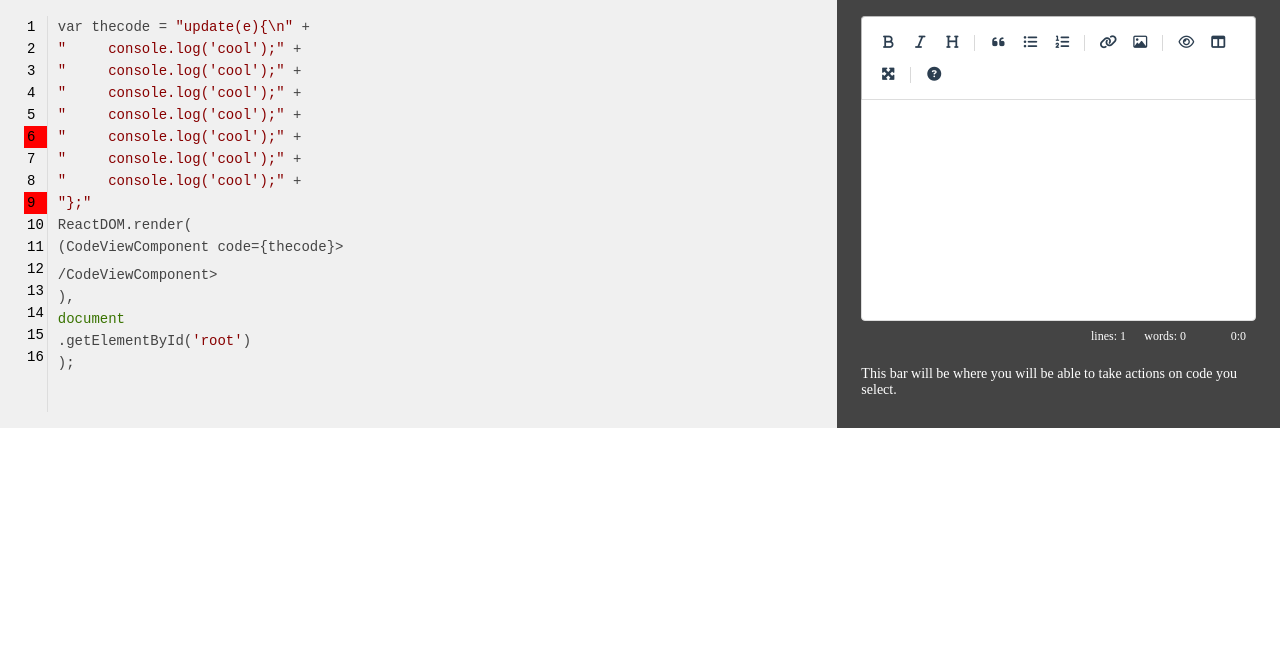
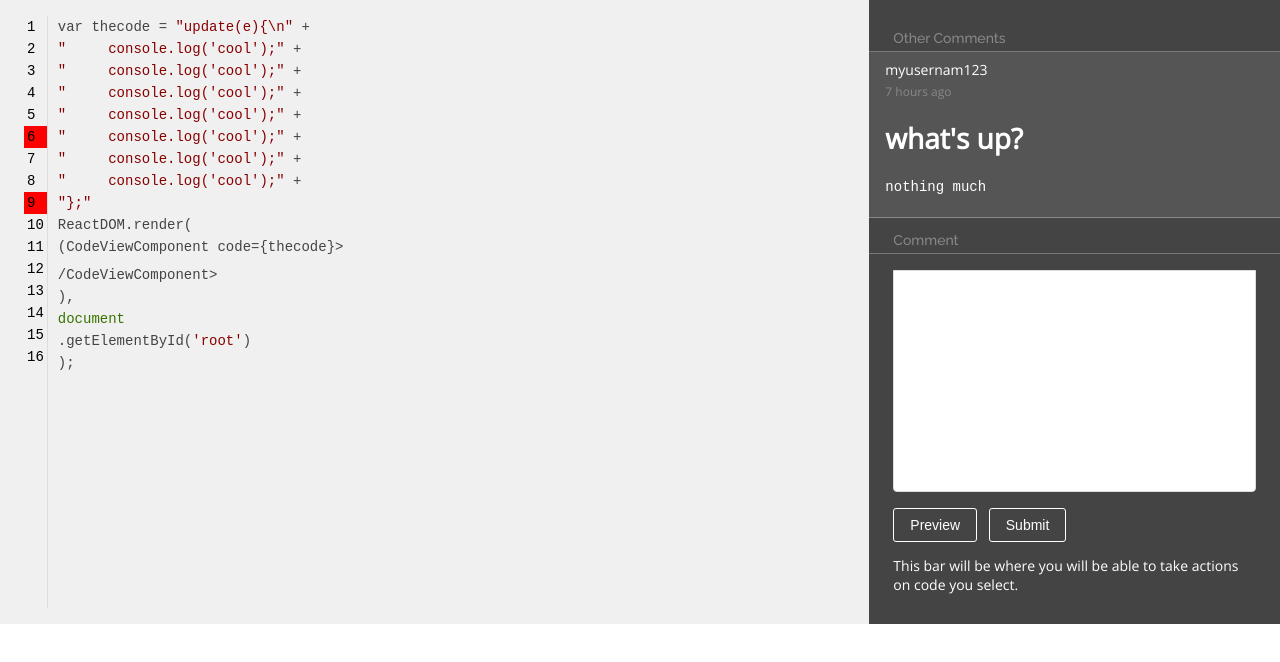
Before and after one commit to calebdre/code-review-site, a plain HTML site: page index.html in a window 1280 px wide. Drawn offline with nearby package versions, Linux system fonts and the light colour scheme; no server answers.

Commit message:
added a bunch o' stuff

```diff
--- a/App.js
+++ b/App.js
@@ -67,10 +67,14 @@ function onLineClick(e) {
 
     $target.toggleClass("active");
     if ($target.hasClass("active")) {
-        calculateEditorPosition(lastEditorPosition);
-    } else if (!$target.hasClass("active") && $target.index() === lastEditorPosition) {
-        detachEditor(lastEditorPosition);
-        calculateEditorPosition($target.index());
+        lineNumberCounter.increment();
+        // calculateEditorPosition(lastEditorPosition);
+    } else if (!$target.hasClass("active")) {
+        lineNumberCounter.decrement();
+        // if ($target.index() === lastEditorPosition) {
+        //     detachEditor(lastEditorPosition);
+        //     calculateEditorPosition($target.index());
+        // }
     }
 }
 
@@ -112,9 +116,17 @@ function attachListeners() {
         window.isMouseDown = true;
     });
 
+    previewButton.applyListener();
+
     $("#code > div").mouseenter((e) => {
         if (window.isMouseDown === true) {
-            $(e.currentTarget).toggleClass("active");
+            const $el = $(e.currentTarget);
+            $el.toggleClass("active");
+            if ($el.hasClass("active")) {
+                lineNumberCounter.increment();
+            } else {
+                lineNumberCounter.decrement();
+            }
         }
     });
 }
@@ -132,13 +144,64 @@ function applyReview(item) {
     }));
 }
 
+class LineNumberCounter {
+    constructor() {
+        this._count = 0;
+        this._$counterEl = $(".lines-selected");
+    }
+
+    increment() {
+        this._count++;
+        this._refreshText();
+    }
+
+    decrement() {
+        this._count--;
+        this._refreshText();
+    }
+
+    _refreshText() {
+        this._$counterEl.text(this._count + " lines selected.");
+    }
+}
+
+class PreviewButtonState {
+    constructor() {
+        this._isPreviewActive = false;
+        this._el = $(".comment .buttons .preview");
+    }
+
+    togglePreview() {
+        this._isPreviewActive = !this._isPreviewActive;
+        commentEditor.togglePreview();
+
+        if (this._isPreviewActive) {
+            this._el.text("Edit");
+        } else {
+            this._el.text("Preview");
+        }
+    }
+
+    applyListener() {
+        this._el.click(this.togglePreview.bind(this));
+    }
+}
+
+
+
+let commentEditor = new SimpleMDE({
+    element: $("#commentbox").get(0),
+    toolbar: false,
+    status: false
+});
+const previewButton = new PreviewButtonState();
+const lineNumberCounter = new LineNumberCounter();
+
 $('document').ready(() => {
     generateLineNumbers();
     transformCodeHtml();
     attachListeners();
-    let e = new SimpleMDE({
-        element: $("#commentbox").get(0)
-    });
+
     const reviews = fetchReviews();
     reviews.then((r) => {
         r['reviews'].forEach((item) => {
--- a/index.html
+++ b/index.html
@@ -3,6 +3,7 @@
     <head>
         <meta charset="UTF-8">
         <title>Code Review Site</title>
+        <link href="https://fonts.googleapis.com/css?family=Open+Sans:300,400|Raleway:500" rel="stylesheet">
         <link rel="stylesheet" href="default.min.css">
         <link rel="stylesheet" href="simplemde.min.css">
         <link rel="stylesheet" href="style.css">
@@ -30,10 +31,32 @@ document
 .getElementById('root')
 );</code></pre>
             </div>
+            <!-- inspiration: https://dribbble.com/shots/2739532-Code-Review/attachments/556005-->
             <div class="action-bar">
+                <p class="section-title">other comments</p>
+                <hr class="section-separator" />
+                <div class="other-comments">
+                    <div class="user-comment">
+                        <p class="username">myusernam123</p>
+                        <p class="time-since color-muted">7 hours ago</p>
+                        <div class="comment-wrapper">
+                            <h1 id="whatsup">what's up?</h1>
+                            <p><code>nothing much</code></p>
+                        </div>
+                    </div>
+                    <hr class="comment-separator" />
+                </div>
+
+                <p class="section-title">comment</p>
+                <hr class="section-separator" />
                 <div class="comment">
                     <div>
+                        <p class="lines-selected"></p>
                         <textarea id="commentbox" cols="30" rows="10"></textarea>
+                    </div>
+                    <div class="buttons">
+                        <button class="button preview">Preview</button>
+                        <button class="button submit">Submit</button>
                     </div>
                 </div>
                 <p class="instructions">This bar will be where you will be able to take actions on code you select.</p>
--- a/style.css
+++ b/style.css
@@ -7,6 +7,7 @@ body, html{
 }
 body {
     font-size:14px;
+    font-family: 'Open Sans', sans-serif;
 }
 
 pre code, pre {
@@ -15,6 +16,39 @@ pre code, pre {
 
 pre, code{
     margin:0;
+}
+
+.button {
+    background-color: transparent; /* Green */
+    border: 1px solid #fff;
+    color: white;
+    padding: 8px 16px;
+    text-align: center;
+    text-decoration: none;
+    font-size: 14px;
+    cursor: pointer;
+    transition: .3s all ease-in-out;
+    border-radius:3px;
+    outline:none;
+}
+
+.button:hover {
+    background-color: #fefefe;
+    color:#222;
+}
+
+.user-comment .time-since {
+    margin:0;
+    font-size:12px;
+}
+
+.user-comment .username {
+    margin-bottom:4px;
+    margin-top:0;
+}
+
+.color-muted {
+    color:#888;
 }
 
 .block {
@@ -43,6 +77,18 @@ pre, code{
     display: flex;
 }
 
+.action-bar .comment {
+    margin-top:16px;
+}
+
+.comment .submit{
+    margin-left: 8px;
+}
+
+.comment .buttons {
+    margin-top: 16px;
+}
+
 .container .code {
     flex: 2;
     display: flex;
@@ -56,12 +102,46 @@ pre, code{
 
 .container .action-bar {
     flex: 1;
-    display: flex;
-    flex-direction: column;
+    /*https://scotch.io/tutorials/a-visual-guide-to-css3-flexbox-properties*/
     background-color: #444;
     color: #fff;
-    padding: 16px 24px;
+    padding: 16px 0;
     text-align: left;
+}
+
+.action-bar .other-comments {
+    margin-left: 0;
+    margin-right: 0;
+}
+
+.other-comments .user-comment{
+    background-color: #555;
+    padding: 8px 16px;
+}
+
+.other-comments .comment-separator {
+    border: 0;
+    background-color: #888;
+    height: 1px;
+    margin: 0;
+}
+
+.action-bar .section-separator {
+    border: 0;
+    background-color: #777;
+    height: 1px;
+    margin: 0;
+}
+.action-bar > * {
+    margin-left: 24px;
+    margin-right: 24px;
+}
+
+.action-bar .section-title{
+    color:#888;
+    text-transform: capitalize;
+    margin-bottom: 5px;
+    font-family: 'Raleway', sans-serif;
 }
 
 .action-bar .comment .editor-toolbar {
```
